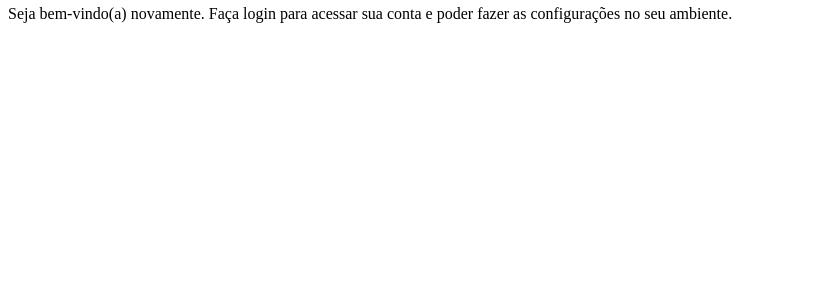
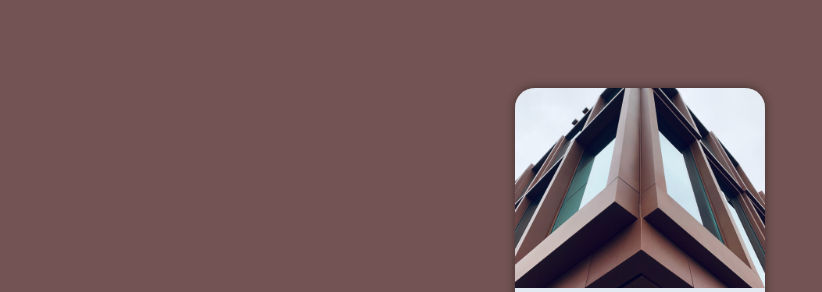
Before and after one commit to weslleytr/projeto-login, a plain HTML site: page index.html in a window 1280 px wide. Shown: the part 62-354 px from the top of the page, without its empty margins (0-822 px from the left). Drawn offline with Linux system fonts and the light colour scheme.

Commit message:
primeiros passos da tela de login

```diff
--- a/estilos/style.css
+++ b/estilos/style.css
@@ -8,3 +8,50 @@
     Marrom: #735353
     Marrom Claro: #A68F8D
 */
+
+
+* {
+    font-family: system-ui, -apple-system, BlinkMacSystemFont, 'Segoe UI', Roboto, Oxygen, Ubuntu, Cantarell, 'Open Sans', 'Helvetica Neue', sans-serif;
+    padding: 0px;
+    margin: 0px;
+    box-sizing: border-box;
+}
+
+body, html {
+    background-color: #735353;
+    height: 100vh;
+    width: 100vw;
+}
+
+main {
+    position: relative;
+    height: 100vh;
+    width: 100vw;
+}
+
+section#login {
+    position: absolute;
+    top: 50%;
+    left: 50%;
+    transform: translate(-50%, -50%);
+    overflow: hidden;
+
+    background-color: #E4EAF2;
+    width: 250px;
+    height: 500px;
+    border-radius: 20px;
+    box-shadow: 0px 0px 10px rgba(0, 0, 0, 0.450);
+}
+
+section#login > div#imagem {
+    display: block;
+    background: #735353 url(../imagens/entrada.jpg) no-repeat;
+    background-size: cover;
+    background-position: center center;
+    height: 200px;
+}
+
+section#login > div#formulario {
+    display: block;
+    padding: 10px;
+}
```
